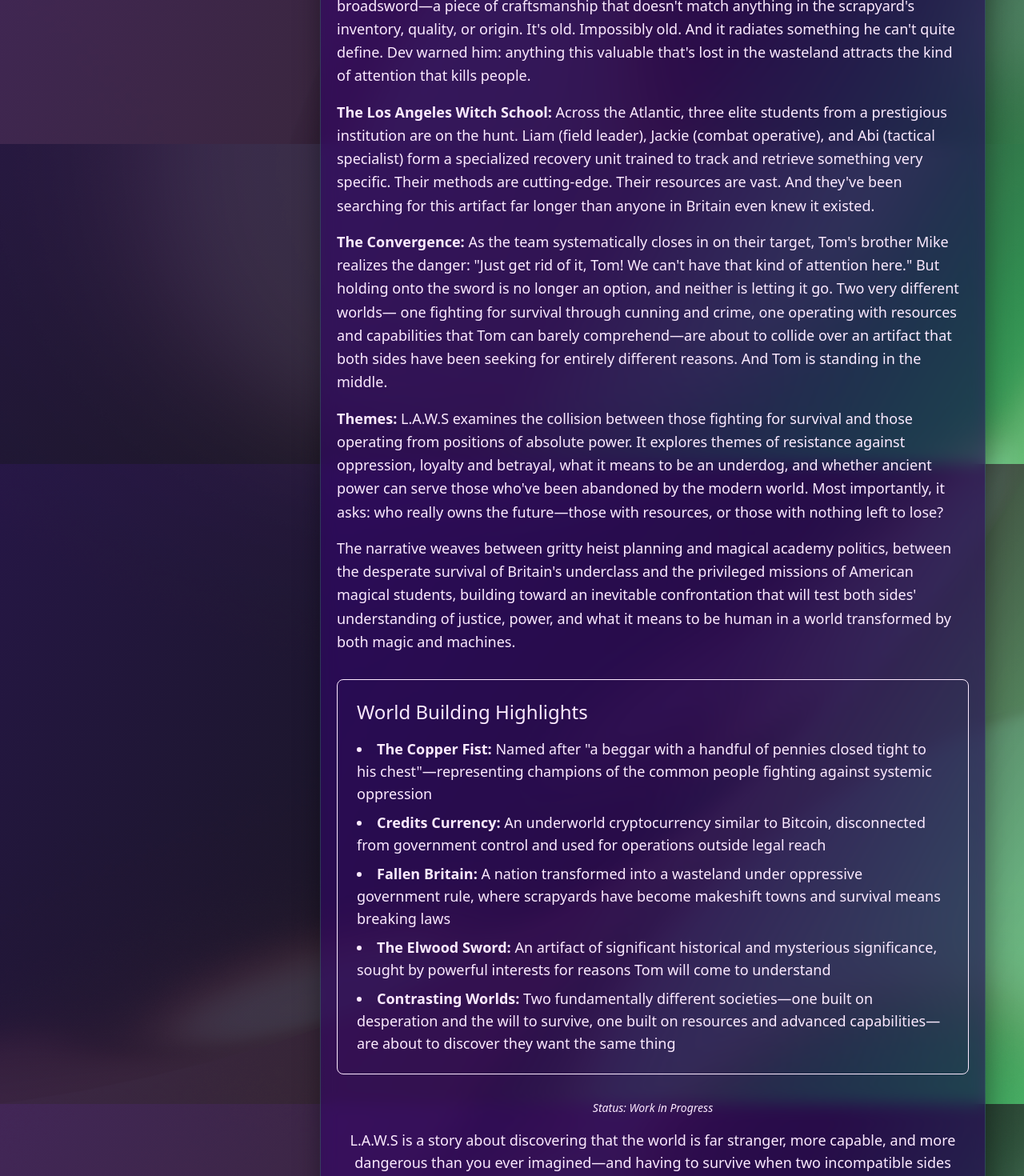
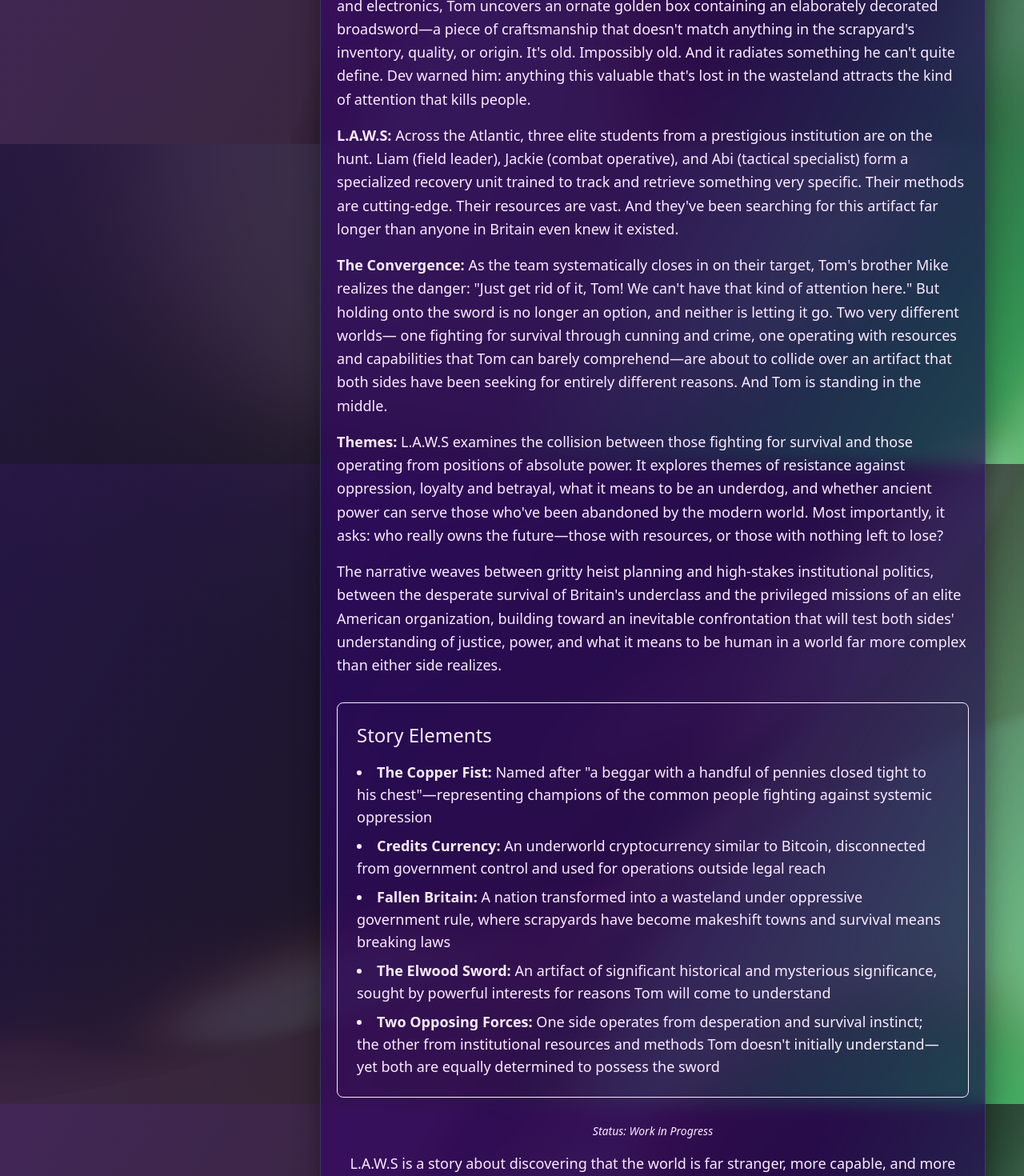
Before and after one commit to VoidLance/Portfolio-Website, a React (Vite) app in the folder Website.code/: page /#/books/laws in a window 1280 px wide. Shown: the part 1020-2490 px from the top of the page at 80% size. Built offline with nearby package versions, Linux system fonts and the light colour scheme; a web font is replaced by a local one.

Commit message:
Update L.A.W.S book page content and improve section headings for clarity

```diff
--- a/Website.code/src/pages/LAWSBook.jsx
+++ b/Website.code/src/pages/LAWSBook.jsx
@@ -6,7 +6,7 @@ export default function LAWSBook() {
   return (
     <PageWrapper>
       <h1 className="text-4xl text-indie-accent-green text-center mb-4">
-        L.A.W.S - Los Angeles Witch School
+        L.A.W.S
       </h1>
       <hr className="border-0 border-t border-indie-accent-green/50 my-4" />
 
@@ -15,7 +15,7 @@ export default function LAWSBook() {
           <div className="md:w-1/3 flex-shrink-0">
             <img
               src="/laws-cover.png"
-              alt="L.A.W.S Book Cover - Cybernetic hand holding magical energy"
+              alt="L.A.W.S Book Cover"
               className="w-full rounded-lg shadow-lg border-2 border-indie-accent-green/30"
             />
           </div>
@@ -30,7 +30,8 @@ export default function LAWSBook() {
               Tom Elwood leads the Copper Fist—a crew of skilled criminals fighting for survival
               and the common people. When Tom discovers the legendary Elwood Sword in a Sheffield
               scrapyard, he unknowingly triggers a collision between two worlds: the gritty streets
-              of a fallen nation and the magical realm of the Los Angeles Witch School.
+              of a fallen nation and an institution operating from the heights of power and privilege
+              on the other side of the Atlantic.
             </p>
           </div>
         </div>
@@ -58,7 +59,7 @@ export default function LAWSBook() {
           </p>
 
           <p>
-            <strong className="text-indie-accent-green">The Los Angeles Witch School:</strong> Across
+            <strong className="text-indie-accent-green">L.A.W.S:</strong> Across
             the Atlantic, three elite students from a prestigious institution are on the hunt. Liam
             (field leader), Jackie (combat operative), and Abi (tactical specialist) form a specialized
             recovery unit trained to track and retrieve something very specific. Their methods are cutting-edge.
@@ -85,16 +86,16 @@ export default function LAWSBook() {
           </p>
 
           <p>
-            The narrative weaves between gritty heist planning and magical academy politics, between
-            the desperate survival of Britain's underclass and the privileged missions of American
-            magical students, building toward an inevitable confrontation that will test both sides'
-            understanding of justice, power, and what it means to be human in a world transformed by
-            both magic and machines.
+            The narrative weaves between gritty heist planning and high-stakes institutional politics, between
+            the desperate survival of Britain's underclass and the privileged missions of an elite American
+            organization, building toward an inevitable confrontation that will test both sides'
+            understanding of justice, power, and what it means to be human in a world far more complex
+            than either side realizes.
           </p>
         </div>
 
         <div className="mt-8 p-6 bg-indie-bg-nav rounded-lg border border-indie-accent-green/30">
-          <h2 className="text-2xl text-indie-accent-green mb-4">World Building Highlights</h2>
+          <h2 className="text-2xl text-indie-accent-green mb-4">Story Elements</h2>
           <ul className="space-y-2 list-disc list-inside">
             <li><strong>The Copper Fist:</strong> Named after "a beggar with a handful of pennies
             closed tight to his chest"—representing champions of the common people fighting against
@@ -106,9 +107,9 @@ export default function LAWSBook() {
             means breaking laws</li>
             <li><strong>The Elwood Sword:</strong> An artifact of significant historical and mysterious
             significance, sought by powerful interests for reasons Tom will come to understand</li>
-            <li><strong>Contrasting Worlds:</strong> Two fundamentally different societies—one built on
-            desperation and the will to survive, one built on resources and advanced capabilities—
-            are about to discover they want the same thing</li>
+            <li><strong>Two Opposing Forces:</strong> One side operates from desperation and survival instinct;
+            the other from institutional resources and methods Tom doesn't initially understand—yet both are
+            equally determined to possess the sword</li>
           </ul>
         </div>
 
```
